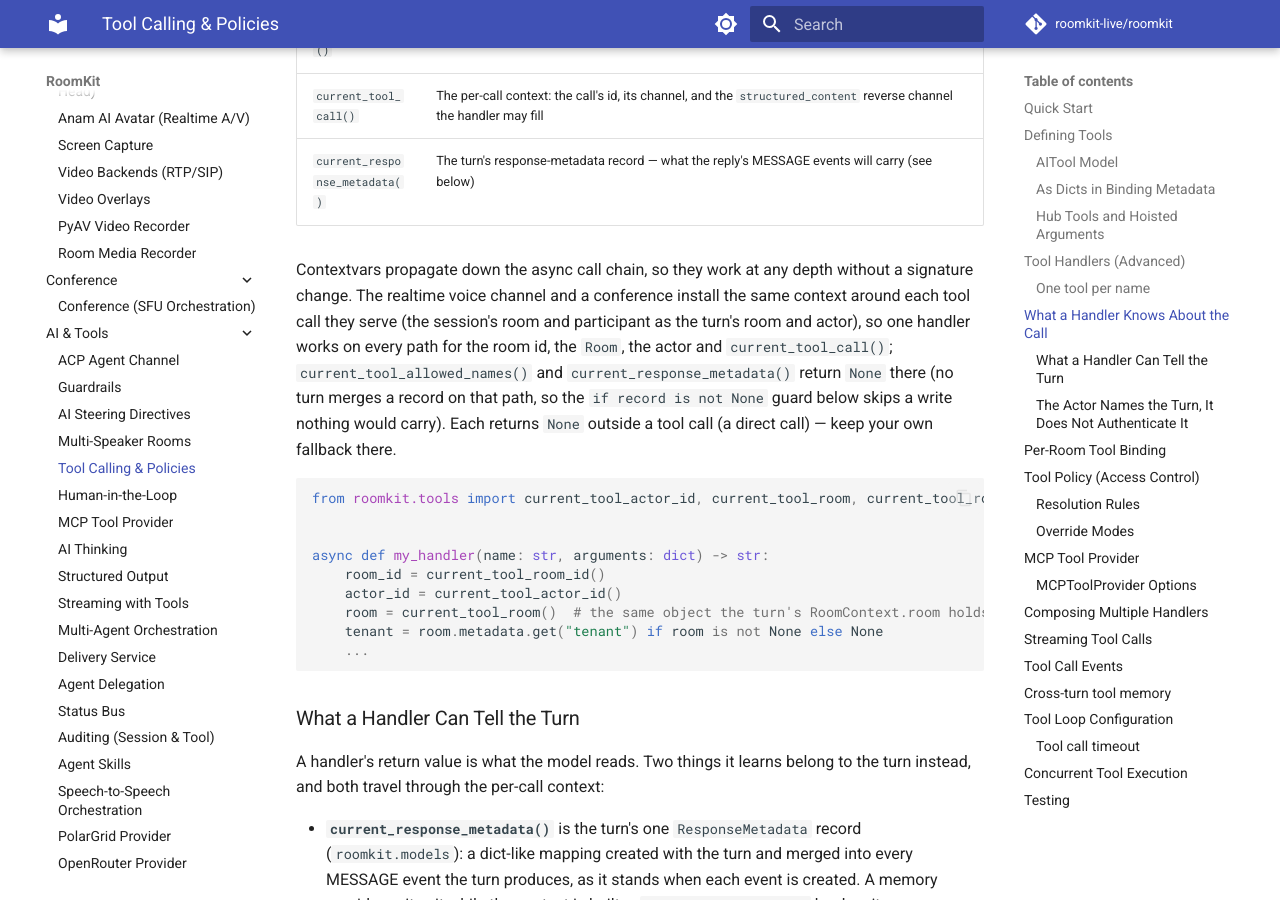
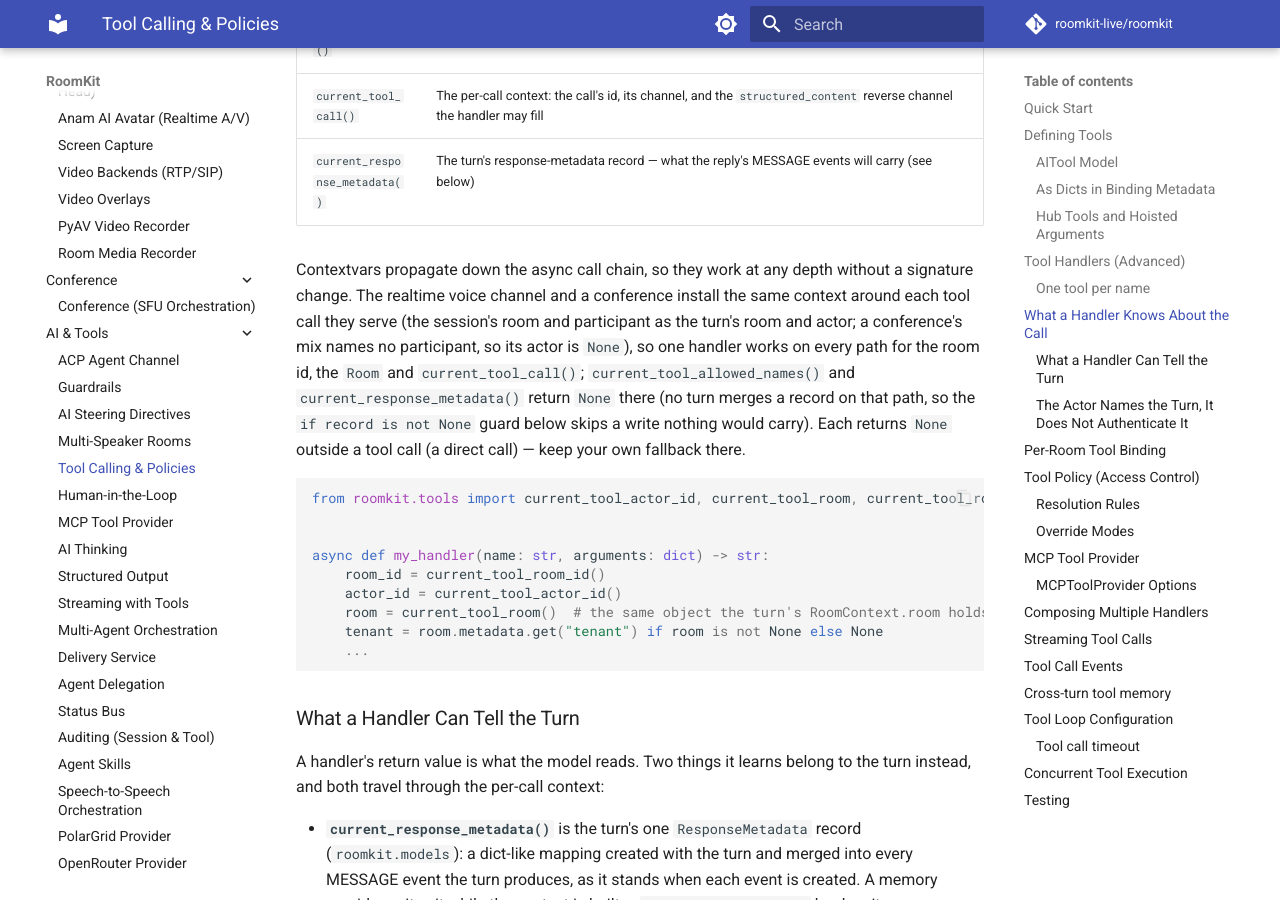
Before and after one commit to roomkit-live/roomkit-docs, an MkDocs documentation site: the page built from docs/guides/tool-calling.md, in a window 1280 px wide and 900 px high, scrolled down 6962 px. Built offline with MkDocs 1.6.1 and Material for MkDocs 9.7.7, drawn with Linux system fonts in a browser that asks for light colours; comment, search, counter and statistics services are not loaded.

Commit message:
docs(tools): a conference's tool call has no actor, the mix naming no participant (RMK-306)

```diff
--- a/docs/guides/tool-calling.md
+++ b/docs/guides/tool-calling.md
@@ -302,8 +302,9 @@ running. These accessors read the current turn from a contextvar instead:
 Contextvars propagate down the async call chain, so they work at any depth
 without a signature change. The realtime voice channel and a conference
 install the same context around each tool call they serve (the session's room
-and participant as the turn's room and actor), so one handler works on every
-path for the room id, the `Room`, the actor and `current_tool_call()`;
+and participant as the turn's room and actor; a conference's mix names no
+participant, so its actor is `None`), so one handler works on every path for
+the room id, the `Room` and `current_tool_call()`;
 `current_tool_allowed_names()` and `current_response_metadata()` return `None`
 there (no turn merges a record on that path, so the `if record is not None`
 guard below skips a write nothing would carry). Each returns `None` outside a
```
